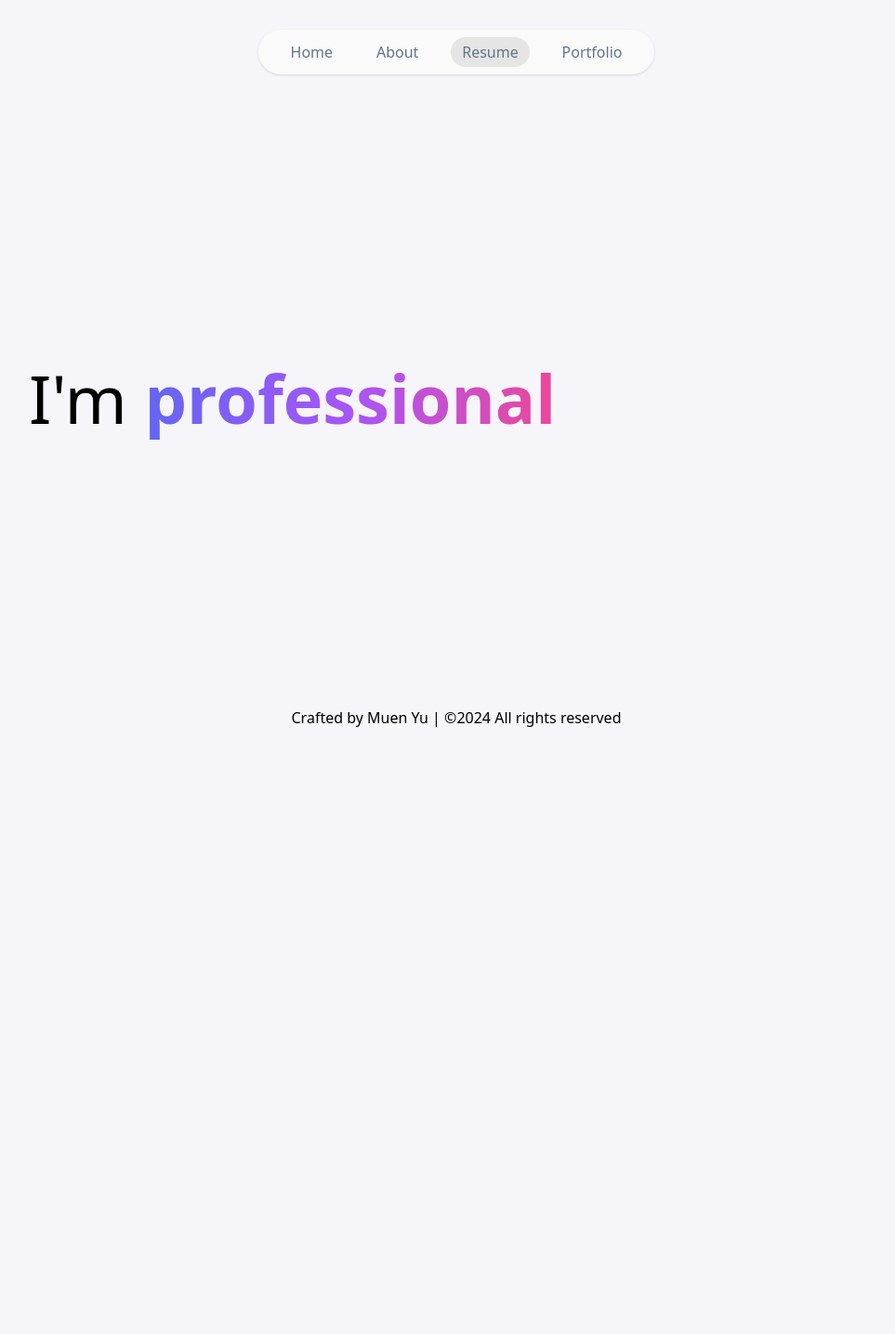
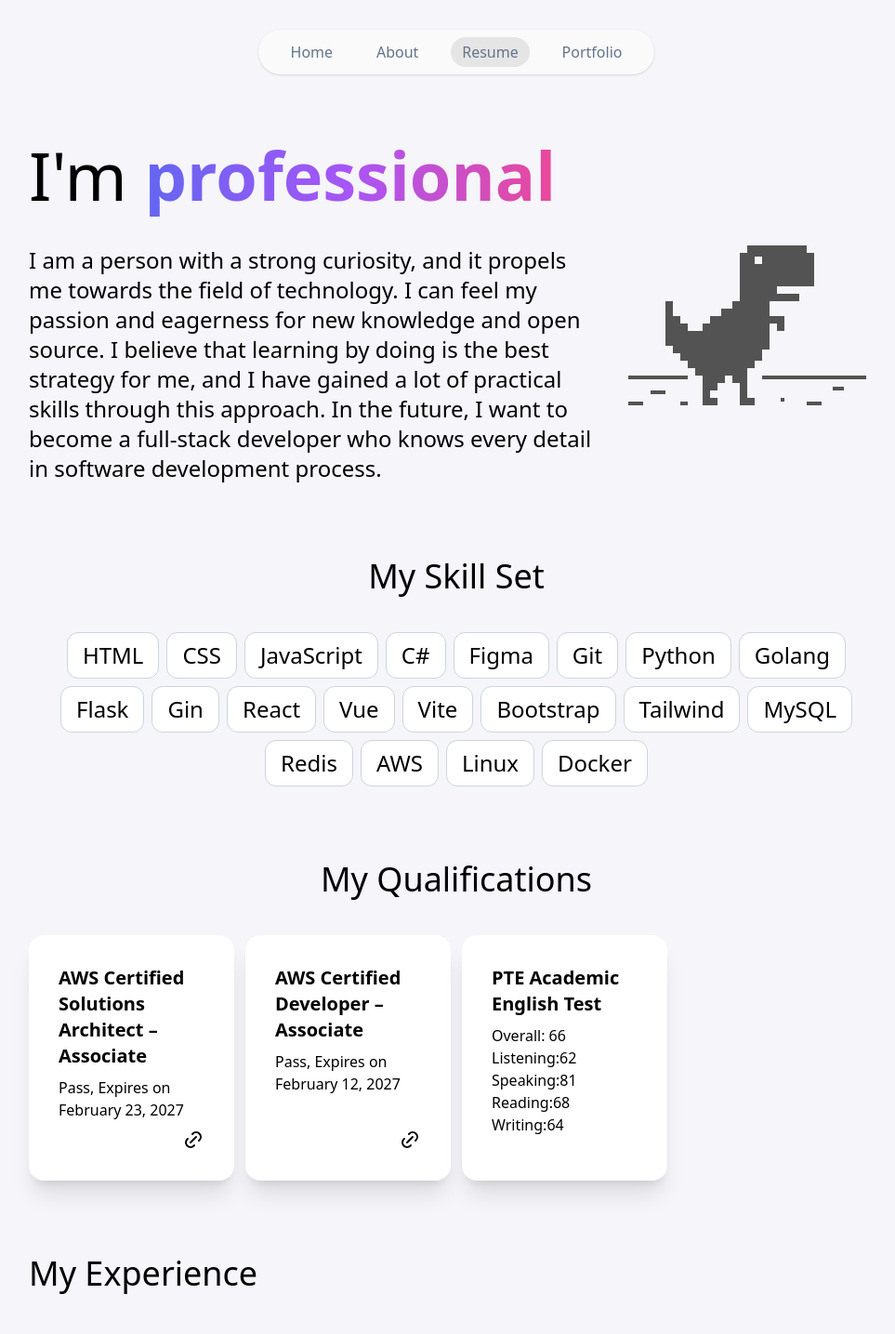
Before and after one commit to BakArchive/portfolio, a React (Vite) app: page /resume in a window 1280 px wide. Shown: the top 1435 px of the page at 93% size, without its empty margins (149-1112 px from the left). Before the commit the page ends 800 px from the top, so only its background shows below. Built offline with nearby package versions, Linux system fonts and the light colour scheme.

Commit message:
finish resume page

```diff
--- a/src/components/Experience.jsx
+++ b/src/components/Experience.jsx
@@ -1,15 +1,10 @@
-import Title from "/src/components/Title.jsx";
 import TimePoint from "/src/components/TimePoint.jsx";
-import Anchor from "/src/components/Anchor.jsx";
 
-function Experience({data}) {
+function Experience({ data }) {
   return (
-    <section>
-      <Anchor id="Experience" />
-      <Title text={data.title} bold={data.boldTitle} />
     <div className="flex">
       <ul>
-          {data.items.map((item, index) => (
+        {data.map((item, index) => (
           <TimePoint
             key={index}
             time={item.time}
@@ -19,7 +14,6 @@ function Experience({data}) {
         ))}
       </ul>
     </div>
-    </section>
   );
 }
 
--- a/src/components/Skills.jsx
+++ b/src/components/Skills.jsx
@@ -1,23 +1,15 @@
-import Title from "/src/components/Title.jsx";
-import Anchor from "/src/components/Anchor.jsx";
-
-function Skills({data}) {
+function Skills({ data }) {
   return (
-    <section>
-      <Anchor id="Skills" />
-
-      <Title text={data.title} bold={data.boldTitle} />
-      <div className="flex flex-wrap justify-center gap-2">
-        {data.tags.map((skill, index) => (
+    <div className="flex flex-wrap justify-center gap-1 md:gap-2">
+      {data.map((skill, index) => (
         <p
           key={index}
-            className="rounded-xl bg-white px-4 py-2 text-2xl border border-slate-300"
+          className="rounded-xl bg-white px-2 py-1 md:px-4 md:py-2 text-normal md:text-xl lg:text-2xl border border-slate-300"
         >
           {skill}
         </p>
       ))}
     </div>
-    </section>
   );
 }
 
--- a/src/config.js
+++ b/src/config.js
@@ -1,41 +1,5 @@
 const config = {
-  // the length of nav should be the same as the number of section, which is 4
-  nav: ["Intro", "Skills", "Projects", "Experience"],
-  // the intro section
-  intro: {
-    // the prefix of your title
-    title: "Hi, I'm",
-    // the bold part of your title
-    boldTitle: "Muen",
-    // personal introduction, a paragraph about yourself
-    description:
-      "I am a person with a strong curiosity, and it propels me towards the field of technology. I can feel my passion and eagerness for new knowledge and open source. I believe that learning by doing is the best strategy for me, and I have gained a lot of practical skills through this approach. In the future, I want to become a full-stack developer who knows every detail in software development process.",
-    // links related to you
-    links: [
-      {
-        name: "Blog",
-        link: "https://mashiro.best",
-      },
-      {
-        name: "Linkedin",
-        link: "https://www.linkedin.com/in/muen-yu-802b29228/",
-      },
-      {
-        name: "GitHub",
-        link: "https://github.com/MuenYu",
-      },
-      {
-        name: "LeetCode",
-        link: "https://leetcode.com/muenyu/",
-      },
-    ],
-  },
-  // your skill tags
-  skills: {
-    title: "My",
-    boldTitle: "Skills",
-    // your skill tags, they will be displayed in blocks
-    tags: [
+  skills: [
     "HTML",
     "CSS",
     "JavaScript",
@@ -57,54 +21,7 @@ const config = {
     "Linux",
     "Docker",
   ],
-  },
-  projects: {
-    title: "My",
-    boldTitle: "Projects",
-    // your projects items, they will be shown in cards
-    items: [
-      {
-        // project name
-        name: "QQBot",
-        // project link, hyperlink attached to the title
-        link: "https://github.com/MuenYu/QQBot",
-        // subtitle of your project
-        role: "As the project owner",
-        // description about your project
-        description:
-          "An open-source project providing a configurable bot for QQ (a famous social media in China), can send configured text/image message or the content fetched from the internet when the specified condition triggered.",
-        // the technique you use
-        techniques: ["Golang", "OPQ-Bot", "Viper"],
-      },
-      {
-        name: "WOLGoWeb",
-        link: "https://github.com/MuenYu/WolGoWeb",
-        role: "As a branch maintainer",
-        description:
-          "An open-source project providing Wake-On-Lan services with simple UI, which is zero-configuration and easy to use. The UI is mobile-adapted, so you can get native-like experience. Docker image is provided.",
-        techniques: ["Golang", "Gin", "JavaScript", "Docker"],
-      },
-      {
-        name: "Sakura",
-        link: "https://github.com/MuenYu/halo-theme-sakura",
-        role: "As a collaborator",
-        description:
-          "An anime style blog theme for WordPress and Halo blog system with complex stylesheet and attractive animations. I involved both projects for WordPress & halo and committed some codes for bugfix.",
-        techniques: ["JavaScript", "PHP", "Java", "FreeMarker"],
-      },
-      {
-        name: "HomeLab",
-        role: "As my personal interests",
-        description:
-          "A self-hosted tower server for personal use started from the beginning of 2022. With the connectivity of Cloudflare, I deployed services and tools on the server to improve my efficiency and protect my data security.",
-        techniques: ["K3s", "ZFS", "OpenVPN", "CF-Tunnel", "Bash"],
-      },
-    ],
-  },
-  experience: {
-    title: "My",
-    boldTitle: "Experience",
-    items: [
+  experience: [
     {
       // time line
       time: "2015.09 ~ 2019.07",
@@ -180,7 +97,22 @@ const config = {
       ],
     },
   ],
+  qualifications: [
+    {
+      name: "AWS Certified Solutions Architect – Associate",
+      link: "https://www.credly.com/badges/8d20efe6-9220-42b6-beaa-79fc33e8f526",
+      detail: "Pass, Expires on February 23, 2027",
     },
+    {
+      name: "AWS Certified Developer – Associate",
+      link: "https://www.credly.com/badges/a6a64eed-74fe-412b-b691-0c9683f1ca97",
+      detail: "Pass, Expires on February 12, 2027",
+    },
+    {
+      name: "PTE Academic English Test",
+      detail: "Overall: 66 Listening:62 Speaking:81 Reading:68 Writing:64",
+    }
+  ],
 };
 
 export default config;
--- a/src/layout/Home.jsx
+++ b/src/layout/Home.jsx
@@ -49,7 +49,7 @@ function Home() {
         </div>
       </div>
       <div className="m-auto md:w-1/3 lg:w-1/2 flex items-center justify-center">
-        <img className="w-2/3 md:w-full" src="/hero.png" />
+        <img className="w-2/3 min-w-52 md:min-w-72 md:w-full" src="/hero.png" />
       </div>
     </div>
   );
--- a/src/layout/Resume.jsx
+++ b/src/layout/Resume.jsx
@@ -1,11 +1,70 @@
 import ColorFont from "@/components/ColorFont";
+import Skills from "@/components/Skills";
+import Experience from "@/components/Experience";
+import { IconLink } from "@tabler/icons-react";
+import config from "@/config";
 
 function Resume() {
-  const titleClass = "my-5 font-medium text-4xl md:text-6xl lg:text-7xl";
+  const titleClass = "mt-10 font-medium text-4xl md:text-6xl lg:text-7xl";
+  const subTitleClass = "my-10 font-medium text-2xl md:text-2xl lg:text-4xl";
+  const content = "text-lg md:text-xl lg:text-2xl";
+
   return (
-    <h1 className={titleClass}>
-      I'm <ColorFont text="professional" />
-    </h1>
+    <>
+      <h1 className={titleClass}>
+        I'm <ColorFont text="professional" />
+      </h1>
+
+      <section className="mt-10 grid grid-cols-12 gap-5">
+        <div className="col-span-12 lg:col-span-8">
+          <p className={content}>
+            I am a person with a strong curiosity, and it propels me towards the
+            field of technology. I can feel my passion and eagerness for new
+            knowledge and open source. I believe that learning by doing is the
+            best strategy for me, and I have gained a lot of practical skills
+            through this approach. In the future, I want to become a full-stack
+            developer who knows every detail in software development process.
+          </p>
+        </div>
+        <div className="col-span-12 lg:col-span-4">
+          <img className="w-64 m-auto" src="/t-rex.svg" />
+        </div>
+      </section>
+
+      <section className="mt-10">
+        <h2 className={`${subTitleClass} text-center`}>My Skill Set</h2>
+        <Skills data={config.skills} />
+      </section>
+
+      <section className="mt-10">
+        <h2 className={`${subTitleClass} text-center`}>My Qualifications</h2>
+        <div className="grid grid-cols-12 gap-3">
+          {config.qualifications.map((item, index) => (
+            <div
+              key={index}
+              className="card col-span-full md:col-span-6 lg:col-span-3 bg-base-100 hover:bg-base-200 shadow-xl"
+            >
+              <div className="card-body">
+                <h2 className="card-title">{item.name}</h2>
+                {item.detail && <p>{item.detail}</p>}
+                {item.link && (
+                  <div className="card-actions justify-end">
+                    <a href={item.link} target="_blank">
+                      <IconLink />
+                    </a>
+                  </div>
+                )}
+              </div>
+            </div>
+          ))}
+        </div>
+      </section>
+
+      <section className="my-10">
+        <h2 className={subTitleClass}>My Experience</h2>
+        <Experience data={config.experience} />
+      </section>
+    </>
   );
 }
 
```
Also changed, not shown: public/t-rex.svg (added). Lines whose indentation alone changed are shown as unchanged.
